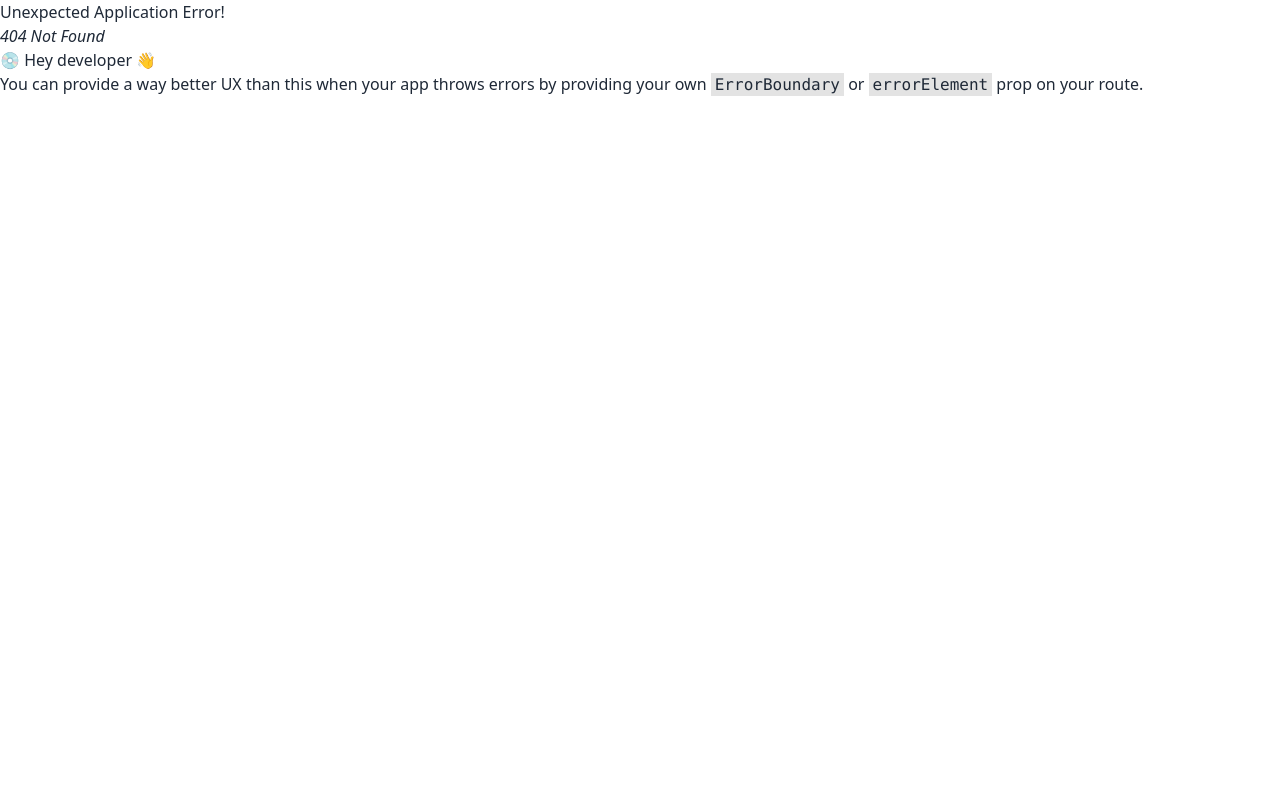
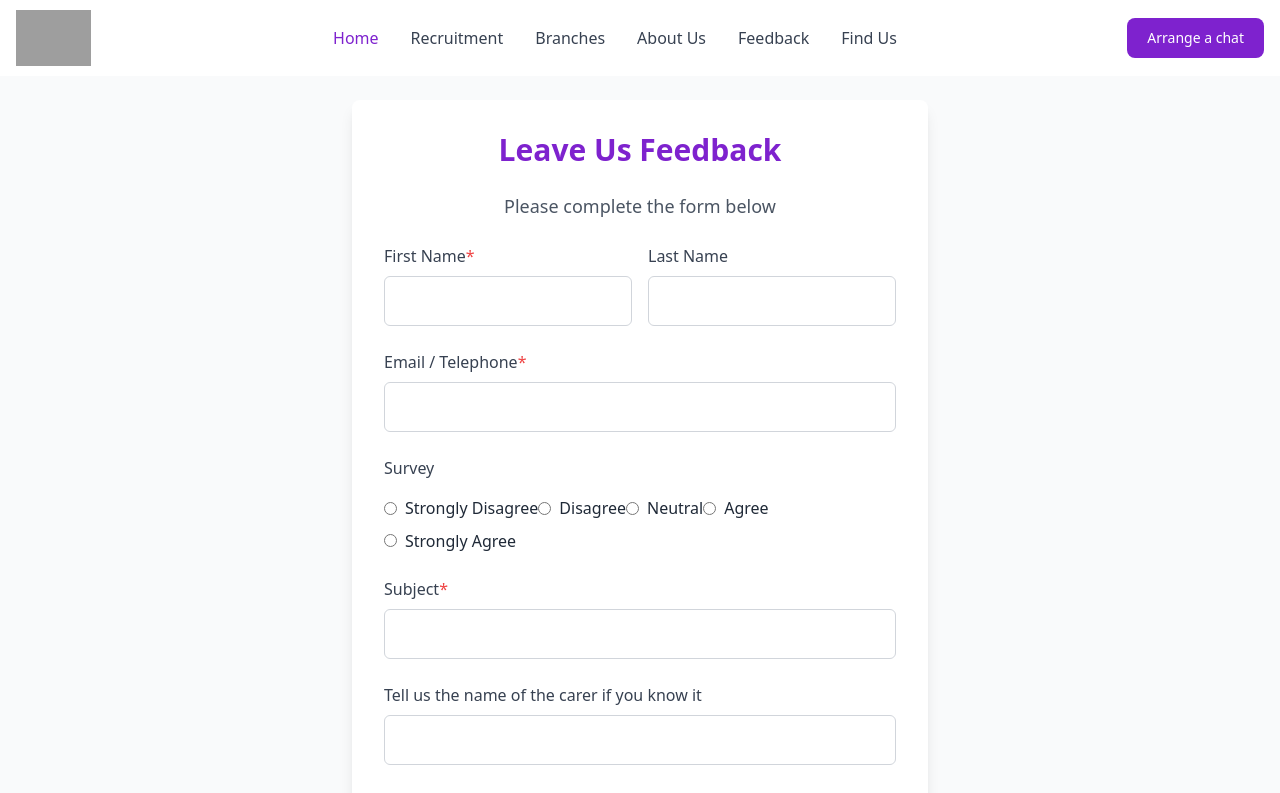
Before and after one commit to mhrhabib2004/beloved-homecare, a React (Vite) app: page /feedback in a window 1280 px wide. Before the commit this address had no page. Shown: the top 793 px of the page. Built offline with nearby package versions, Linux system fonts and the light colour scheme; grey boxes are pictures that could not be loaded.

Commit message:
add:new photo on slider

```diff
--- a/src/Component/AboutUs/Aboutus.jsx
+++ b/src/Component/AboutUs/Aboutus.jsx
@@ -25,18 +25,28 @@ const AboutUs = () => {
           </button>
         </div>
 
+
         {/* Sidebar for small screens */}
         {isMenuOpen && (
           <div className="sm:hidden  w-full bg-purple-50 text-gray-800 p-6 space-y-4 rounded-lg shadow-md">
             <ul className="list-none">
               <li className="mb-4">
-                <a href="#" className="text-purple-700 hover:text-purple-900 text-xl font-semibold">Home</a>
+                <a href="/about" className="text-purple-700 hover:text-purple-900 text-xl font-semibold">About</a>
               </li>
               <li className="mb-4">
-                <a href="#" className="text-purple-700 hover:text-purple-900 text-xl font-semibold">About</a>
+                <a href="#" className="text-purple-700 hover:text-purple-900 text-xl font-semibold">What We Do</a>
               </li>
               <li className="mb-4">
-                <a href="#" className="text-purple-700 hover:text-purple-900 text-xl font-semibold">Contact</a>
+                <a href="#" className="text-purple-700 hover:text-purple-900 text-xl font-semibold">Our Team</a>
+              </li>
+              <li className="mb-4">
+                <a href="#" className="text-purple-700 hover:text-purple-900 text-xl font-semibold">Paying for Home Care</a>
+              </li>
+              <li className="mb-4">
+                <a href="#" className="text-purple-700 hover:text-purple-900 text-xl font-semibold">Care Matters Blog</a>
+              </li>
+              <li className="mb-4">
+                <a href="#" className="text-purple-700 hover:text-purple-900 text-xl font-semibold">Useful Information</a>
               </li>
             </ul>
           </div>
@@ -46,14 +56,24 @@ const AboutUs = () => {
         <div className="hidden lg:block lg:w-1/5 bg-gradient-to-r from-purple-700 to-indigo-700 sticky top-0 p-6 space-y-6 rounded-lg shadow-md">
           <ul className="list-none">
             <li className="mb-4">
-              <a href="#" className="text-white hover:text-gray-300 text-xl font-semibold">Home</a>
+              <a href="" className="text-white hover:text-gray-300 text-xl font-semibold">About</a>
             </li>
             <li className="mb-4">
-              <a href="#" className="text-white hover:text-gray-300 text-xl font-semibold">About</a>
+              <a href="#" className="text-white hover:text-gray-300 text-xl font-semibold">What We Do</a>
             </li>
             <li className="mb-4">
-              <a href="#" className="text-white hover:text-gray-300 text-xl font-semibold">Contact</a>
+              <a href="#" className="text-white hover:text-gray-300 text-xl font-semibold">Our Team</a>
             </li>
+            <li className="mb-4">
+              <a href="#" className="text-white hover:text-gray-300 text-xl font-semibold">Paying for Home Care</a>
+            </li>
+            <li className="mb-4">
+              <a href="#" className="text-white hover:text-gray-300 text-xl font-semibold">Care Matters Blog</a>
+            </li>
+            <li className="mb-4">
+              <a href="#" className="text-white hover:text-gray-300 text-xl font-semibold">Useful Information</a>
+            </li>
+
           </ul>
         </div>
 
--- /dev/null
+++ b/src/Component/Feedback/Feedback.jsx
@@ -0,0 +1,212 @@
+import { useState } from "react";
+
+const Feedback= () => {
+  const [feedback, setFeedback] = useState({
+    firstName: "",
+    lastName: "",
+    email: "",
+    survey: "",
+    subject: "",
+    carerName: "",
+    message: "",
+  });
+
+  const handleChange = (e) => {
+    const { name, value } = e.target;
+    setFeedback({
+      ...feedback,
+      [name]: value,
+    });
+  };
+
+  const handleSubmit = (e) => {
+    e.preventDefault();
+    // Handle form submission (e.g., send data to an API or email)
+    console.log("Feedback Submitted:", feedback);
+  };
+
+  return (
+    <div className="min-h-screen bg-gray-50 flex justify-center items-center p-6">
+      <form
+        onSubmit={handleSubmit}
+        className="bg-white p-8 rounded-lg shadow-lg w-full max-w-xl space-y-6"
+      >
+        <h2 className="text-3xl font-bold text-center text-purple-700">
+          Leave Us Feedback
+        </h2>
+        <p className="text-center text-lg text-gray-600">
+          Please complete the form below
+        </p>
+
+        {/* Name */}
+        <div className="grid grid-cols-1 md:grid-cols-2 gap-4">
+          <div>
+            <label htmlFor="firstName" className="block text-gray-700">
+              First Name
+              <span className="text-red-500">*</span>
+            </label>
+            <input
+              type="text"
+              id="firstName"
+              name="firstName"
+              value={feedback.firstName}
+              onChange={handleChange}
+              required
+              className="mt-2 w-full p-3 border border-gray-300 rounded-md focus:outline-none focus:ring-2 focus:ring-purple-500"
+            />
+          </div>
+          <div>
+            <label htmlFor="lastName" className="block text-gray-700">
+              Last Name
+            </label>
+            <input
+              type="text"
+              id="lastName"
+              name="lastName"
+              value={feedback.lastName}
+              onChange={handleChange}
+              className="mt-2 w-full p-3 border border-gray-300 rounded-md focus:outline-none focus:ring-2 focus:ring-purple-500"
+            />
+          </div>
+        </div>
+
+        {/* Email / Telephone */}
+        <div>
+          <label htmlFor="email" className="block text-gray-700">
+            Email / Telephone
+            <span className="text-red-500">*</span>
+          </label>
+          <input
+            type="text"
+            id="email"
+            name="email"
+            value={feedback.email}
+            onChange={handleChange}
+            required
+            className="mt-2 w-full p-3 border border-gray-300 rounded-md focus:outline-none focus:ring-2 focus:ring-purple-500"
+          />
+        </div>
+
+        {/* Survey */}
+        <div>
+          <label className="block text-gray-700">Survey</label>
+          <div className="space-y-2 mt-2">
+            <label className="inline-flex items-center">
+              <input
+                type="radio"
+                name="survey"
+                value="Strongly Disagree"
+                onChange={handleChange}
+                className="form-radio text-purple-600"
+              />
+              <span className="ml-2">Strongly Disagree</span>
+            </label>
+            <label className="inline-flex items-center">
+              <input
+                type="radio"
+                name="survey"
+                value="Disagree"
+                onChange={handleChange}
+                className="form-radio text-purple-600"
+              />
+              <span className="ml-2">Disagree</span>
+            </label>
+            <label className="inline-flex items-center">
+              <input
+                type="radio"
+                name="survey"
+                value="Neutral"
+                onChange={handleChange}
+                className="form-radio text-purple-600"
+              />
+              <span className="ml-2">Neutral</span>
+            </label>
+            <label className="inline-flex items-center">
+              <input
+                type="radio"
+                name="survey"
+                value="Agree"
+                onChange={handleChange}
+                className="form-radio text-purple-600"
+              />
+              <span className="ml-2">Agree</span>
+            </label>
+            <label className="inline-flex items-center">
+              <input
+                type="radio"
+                name="survey"
+                value="Strongly Agree"
+                onChange={handleChange}
+                className="form-radio text-purple-600"
+              />
+              <span className="ml-2">Strongly Agree</span>
+            </label>
+          </div>
+        </div>
+
+        {/* Subject */}
+        <div>
+          <label htmlFor="subject" className="block text-gray-700">
+            Subject
+            <span className="text-red-500">*</span>
+          </label>
+          <input
+            type="text"
+            id="subject"
+            name="subject"
+            value={feedback.subject}
+            onChange={handleChange}
+            required
+            className="mt-2 w-full p-3 border border-gray-300 rounded-md focus:outline-none focus:ring-2 focus:ring-purple-500"
+          />
+        </div>
+
+        {/* Carer Name */}
+        <div>
+          <label htmlFor="carerName" className="block text-gray-700">
+            Tell us the name of the carer if you know it
+          </label>
+          <input
+            type="text"
+            id="carerName"
+            name="carerName"
+            value={feedback.carerName}
+            onChange={handleChange}
+            className="mt-2 w-full p-3 border border-gray-300 rounded-md focus:outline-none focus:ring-2 focus:ring-purple-500"
+          />
+        </div>
+
+        {/* Message */}
+        <div>
+          <label htmlFor="message" className="block text-gray-700">
+            Message
+            <span className="text-red-500">*</span>
+          </label>
+          <textarea
+            id="message"
+            name="message"
+            value={feedback.message}
+            onChange={handleChange}
+            required
+            rows="4"
+            className="mt-2 w-full p-3 border border-gray-300 rounded-md focus:outline-none focus:ring-2 focus:ring-purple-500"
+          />
+        </div>
+
+        {/* Submit Button */}
+        <div className="text-center">
+          <button
+            type="submit"
+            className="w-full py-3 px-6 bg-purple-600 text-white rounded-full hover:bg-purple-700 transition duration-300"
+          >
+            Submit
+          </button>
+        </div>
+      </form>
+    </div>
+  );
+};
+
+
+
+export default Feedback;
--- a/src/Component/Navber/Navber.jsx
+++ b/src/Component/Navber/Navber.jsx
@@ -129,7 +129,7 @@ const Navber = () => {
               </li>
               <li>
                 <a
-                  href="#"
+                  href="/feedback"
                   className="block py-2 pl-3 pr-4 text-gray-700 border-b border-gray-100 hover:bg-gray-50 lg:hover:bg-transparent lg:border-0 lg:hover:text-purple-700 lg:p-0 dark:text-gray-400 lg:dark:hover:text-white dark:hover:bg-gray-700 dark:hover:text-white lg:dark:hover:bg-transparent dark:border-gray-700"
                 >
                   Feedback
--- a/src/Component/Slider.jsx/Slider.jsx
+++ b/src/Component/Slider.jsx/Slider.jsx
@@ -32,7 +32,7 @@ const Slider = () => {
   <div className="relative w-full h-64 lg:h-96">
     <img
       className="w-full h-full object-cover rounded-lg shadow-lg"
-      src="https://media.istockphoto.com/id/1988752628/photo/home-care-appointment.webp?a=1&b=1&s=612x612&w=0&k=20&c=okSiSWQPX4vx55FoRYBgli9ZFkdIA39DkvB3ANHg63E="
+      src="https://i.ibb.co.com/NxL28LC/Whats-App-Image-2024-11-28-at-03-23-44-a23a7569.jpg"
       alt="Home Care Appointment"
     />
   </div>
@@ -41,7 +41,7 @@ const Slider = () => {
   <div className="relative w-full h-64 lg:h-96">
     <img
       className="w-full h-full object-cover rounded-lg shadow-lg"
-      src="https://plus.unsplash.com/premium_photo-1664475811964-75af7d90ee4b?w=600&auto=format&fit=crop&q=60&ixlib=rb-4.0.3&ixid=M3wxMjA3fDB8MHxzZWFyY2h8OXx8aG9tZSUyMGNhcmV8ZW58MHx8MHx8fDA%3D"
+      src="https://i.ibb.co.com/NxL28LC/Whats-App-Image-2024-11-28-at-03-23-44-a23a7569.jpg"
       alt="Home Care Appointment"
     />
   </div>
@@ -50,7 +50,7 @@ const Slider = () => {
   <div className="relative w-full h-64 lg:h-96">
     <img
       className="w-full h-full object-cover rounded-lg shadow-lg"
-      src="https://encrypted-tbn0.gstatic.com/images?q=tbn:ANd9GcTfsZjbe-9YCkFWNrGlhdYMxtmgos_FMxdCdg&s"
+      src="https://i.ibb.co.com/NxL28LC/Whats-App-Image-2024-11-28-at-03-23-44-a23a7569.jpg"
       alt="Home Care Appointment"
     />
   </div>
@@ -59,7 +59,7 @@ const Slider = () => {
   <div className="relative w-full h-64 lg:h-96">
     <img
       className="w-full h-full object-cover rounded-lg shadow-lg"
-      src="https://media.istockphoto.com/id/1988752628/photo/home-care-appointment.webp?a=1&b=1&s=612x612&w=0&k=20&c=okSiSWQPX4vx55FoRYBgli9ZFkdIA39DkvB3ANHg63E="
+      src="https://i.ibb.co.com/NxL28LC/Whats-App-Image-2024-11-28-at-03-23-44-a23a7569.jpg"
       alt="Home Care Appointment"
     />
   </div>
@@ -68,7 +68,7 @@ const Slider = () => {
   <div className="relative w-full h-64 lg:h-96">
     <img
       className="w-full h-full object-cover rounded-lg shadow-lg"
-      src="https://media.istockphoto.com/id/1988752628/photo/home-care-appointment.webp?a=1&b=1&s=612x612&w=0&k=20&c=okSiSWQPX4vx55FoRYBgli9ZFkdIA39DkvB3ANHg63E="
+      src="https://i.ibb.co.com/NxL28LC/Whats-App-Image-2024-11-28-at-03-23-44-a23a7569.jpg"
       alt="Home Care Appointment"
     />
   </div>
@@ -77,7 +77,7 @@ const Slider = () => {
   <div className="relative w-full h-64 lg:h-96">
     <img
       className="w-full h-full object-cover rounded-lg shadow-lg"
-      src="https://media.istockphoto.com/id/1988752628/photo/home-care-appointment.webp?a=1&b=1&s=612x612&w=0&k=20&c=okSiSWQPX4vx55FoRYBgli9ZFkdIA39DkvB3ANHg63E="
+      src="https://i.ibb.co.com/NxL28LC/Whats-App-Image-2024-11-28-at-03-23-44-a23a7569.jpg"
       alt="Home Care Appointment"
     />
   </div>
@@ -86,7 +86,7 @@ const Slider = () => {
   <div className="relative w-full h-64 lg:h-96">
     <img
       className="w-full h-full object-cover rounded-lg shadow-lg"
-      src="https://media.istockphoto.com/id/1988752628/photo/home-care-appointment.webp?a=1&b=1&s=612x612&w=0&k=20&c=okSiSWQPX4vx55FoRYBgli9ZFkdIA39DkvB3ANHg63E="
+      src="https://i.ibb.co.com/NxL28LC/Whats-App-Image-2024-11-28-at-03-23-44-a23a7569.jpg"
       alt="Home Care Appointment"
     />
   </div>
@@ -95,7 +95,7 @@ const Slider = () => {
   <div className="relative w-full h-64 lg:h-96">
     <img
       className="w-full h-full object-cover rounded-lg shadow-lg"
-      src="https://media.istockphoto.com/id/1988752628/photo/home-care-appointment.webp?a=1&b=1&s=612x612&w=0&k=20&c=okSiSWQPX4vx55FoRYBgli9ZFkdIA39DkvB3ANHg63E="
+      src="https://i.ibb.co.com/NxL28LC/Whats-App-Image-2024-11-28-at-03-23-44-a23a7569.jpg"
       alt="Home Care Appointment"
     />
   </div>
--- a/src/main.jsx
+++ b/src/main.jsx
@@ -13,6 +13,7 @@ import Recruitment from './Component/Recruitment/Recruitment';
 import BelovedHomecareBranches from './Component/BelovedHomecareBranches/BelovedHomecareBranches';
 import Aboutus from './Component/AboutUs/Aboutus';
 import About from './Component/AboutUs/About';
+import Feedback from './Component/Feedback/Feedback';
 
 
 const router = createBrowserRouter([
@@ -47,6 +48,10 @@ const router = createBrowserRouter([
       {
         path:"/about",
         element:<About/>
+      },
+      {
+        path:"/feedback",
+        element:<Feedback/>
       }
     ]
   },
```
Also changed, not shown: 1 other file (tests, documents, lock files or other folders).
